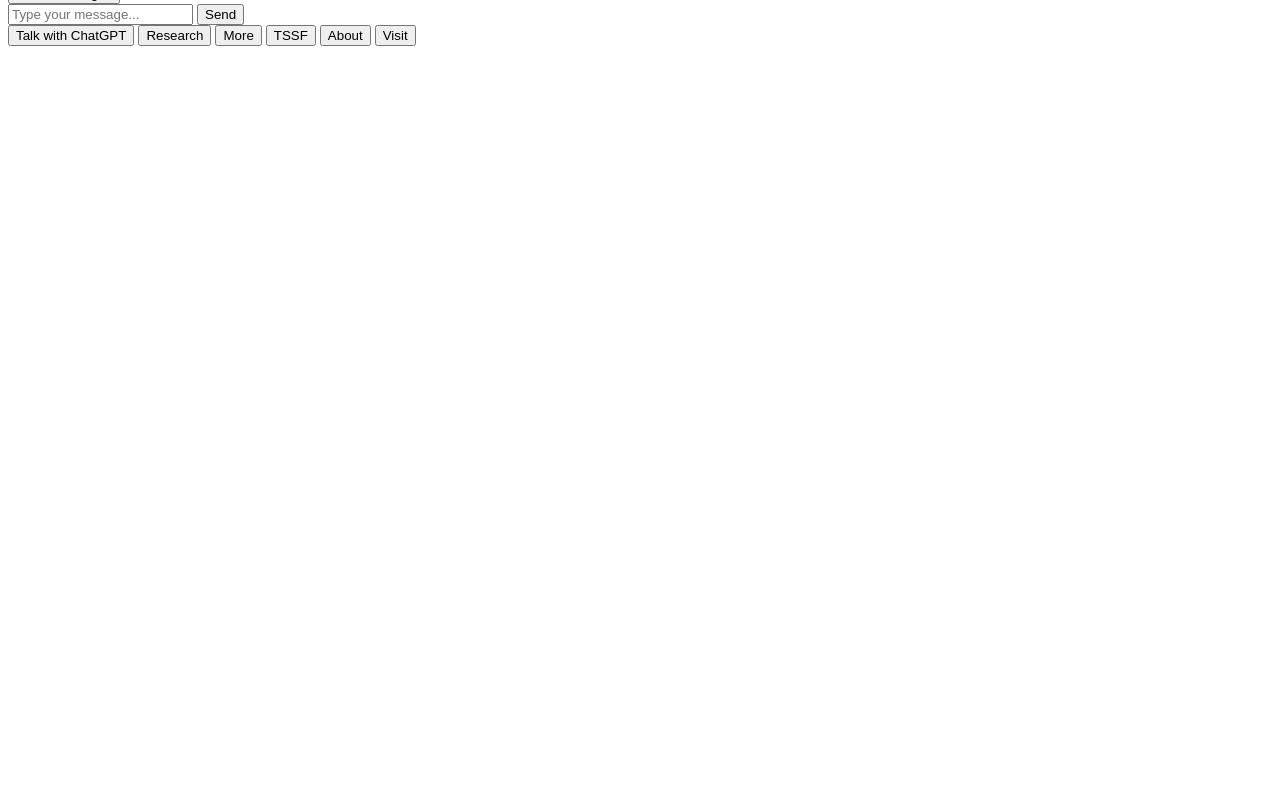
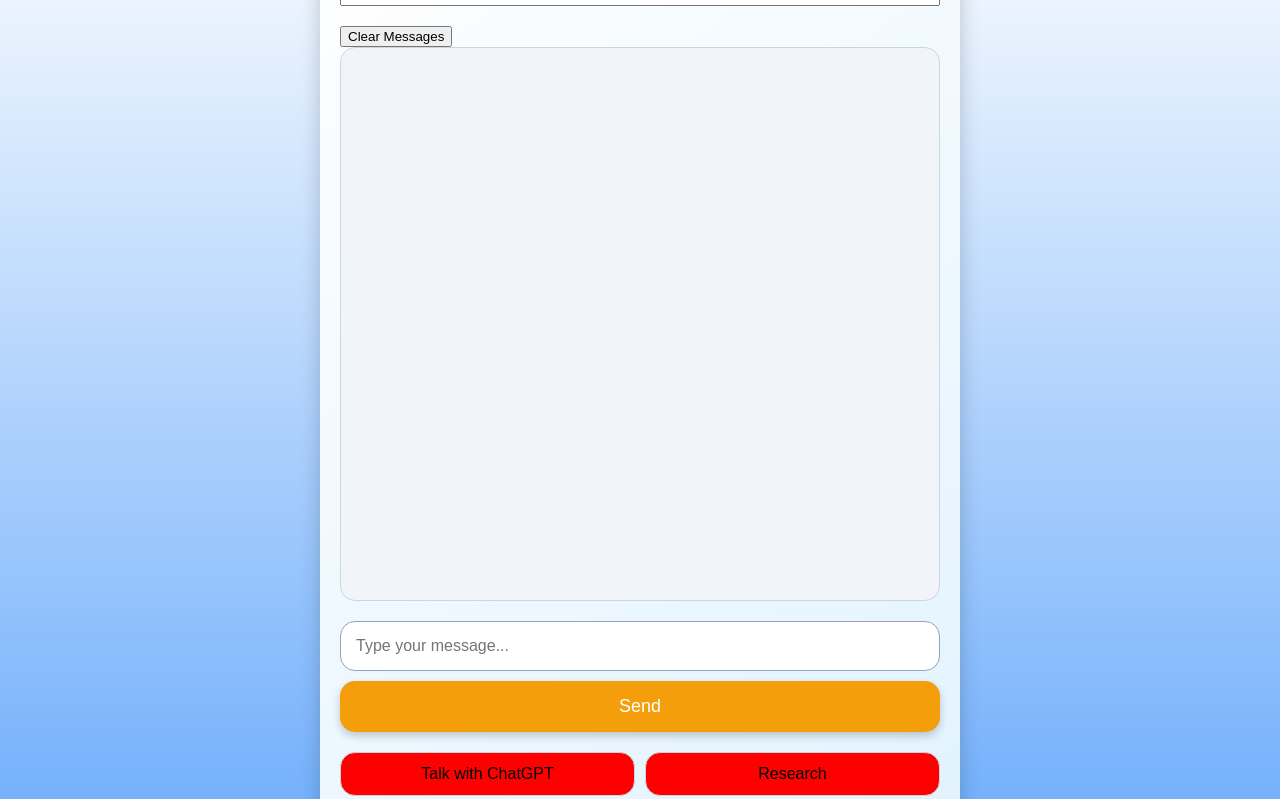
Before and after one commit to technical-ssf/Chatgpt-TSSF, a plain HTML site: page index.html in a window 1280 px wide. Shown: the part 136-935 px from the top of the page. Before the commit the page ends 800 px from the top, so only its background shows below. Drawn offline with Linux system fonts and the light colour scheme.

Commit message:
Update style.css

```diff
--- a/style.css
+++ b/style.css
@@ -1,4 +1,3 @@
-/* Your CSS code here */
 :root {
   --bg-color: linear-gradient(to bottom, #ffffff, #60a5fa);
   --text-color: #000000;
@@ -9,4 +8,168 @@
   --btn-hover: #ea580c;
 }
 
-/* Full CSS content omitted for brevity, you can include the rest of the code here */
+body {
+  margin: 0;
+  font-family: 'Poppins', sans-serif;
+  background: var(--bg-color);
+  color: var(--text-color);
+  display: flex;
+  flex-direction: column;
+  align-items: center;
+  min-height: 100vh;
+  transition: all 0.5s ease;
+}
+
+.page-content {
+  width: 100%;
+  max-width: 100%;
+  display: flex;
+  justify-content: center;
+  align-items: center;
+  padding: 20px;
+}
+
+.chat-container {
+  width: 100%;
+  max-width: 600px;
+  background: var(--container-bg);
+  border-radius: 20px;
+  padding: 20px;
+  display: flex;
+  flex-direction: column;
+  height: 1000px;
+  justify-content: space-between;
+  box-shadow: 0 10px 20px rgba(0,0,0,0.2);
+}
+
+h1 {
+  margin-bottom: 15px;
+  font-size: 26px;
+  text-align: center;
+}
+
+.search-box {
+  display: flex;
+  margin-bottom: 20px;
+  justify-content: center;
+}
+
+.search-box input {
+  padding: 12px;
+  border: 2px solid #f59e0b;
+  border-radius: 10px 0 0 10px;
+  outline: none;
+  width: 60%;
+  font-size: 16px;
+}
+
+.search-box button {
+  padding: 10px 20px;
+  border: none;
+  background-color: #f59e0b;
+  color: white;
+  font-size: 15px;
+  cursor: pointer;
+  border-radius: 0 10px 10px 0;
+  transition: background 0.3s;
+}
+
+.search-box button:hover {
+  background-color: #ea580c;
+}
+
+.messages {
+  flex: 1;
+  overflow-y: auto;
+  padding: 15px;
+  background: #f1f5f9;
+  border-radius: 15px;
+  border: 1px solid #cbd5e1;
+  margin-bottom: 10px;
+  max-height: 800px;
+  font-size: 14px;
+  scroll-behavior: smooth;
+}
+
+.message {
+  margin-bottom: 12px;
+  padding: 10px 15px;
+  border-radius: 18px;
+  max-width: 75%;
+  word-break: break-word;
+  background: var(--bot-msg-bg);
+}
+
+.user {
+  align-self: flex-end;
+  background: var(--user-msg-bg);
+  text-align: right;
+  color: #fff;
+}
+
+.bot {
+  align-self: flex-start;
+  color: #000;
+}
+
+.input-area {
+  display: flex;
+  flex-direction: column;
+  gap: 10px;
+  margin-top: 10px;
+}
+
+.input-area input {
+  padding: 15px;
+  border-radius: 15px;
+  border: 1px solid #94a3b8;
+  font-size: 16px;
+  outline: none;
+}
+
+.input-area button {
+  padding: 15px;
+  border-radius: 15px;
+  border: none;
+  background: var(--btn-bg);
+  color: white;
+  font-size: 18px;
+  cursor: pointer;
+  box-shadow: 0 4px 8px rgba(0,0,0,0.2);
+  transition: background 0.3s, transform 0.2s;
+}
+
+.input-area button:hover {
+  background: var(--btn-hover);
+  transform: translateY(-2px);
+}
+
+.quick-options {
+  margin-top: 20px;
+  display: grid;
+  grid-template-columns: repeat(2, 1fr);
+  gap: 10px;
+}
+
+.quick-options button {
+  padding: 12px;
+  border-radius: 15px;
+  border: 1px solid #cbd5e1;
+  background: red;
+  font-size: 16px;
+  cursor: pointer;
+  transition: background 0.3s;
+}
+
+.quick-options button:hover {
+  background: #e0e7ff;
+}
+
+@media (max-width: 600px) {
+  h1 {
+    font-size: 22px;
+  }
+  .chat-container {
+    height: 1000px;
+  }
+}
```
